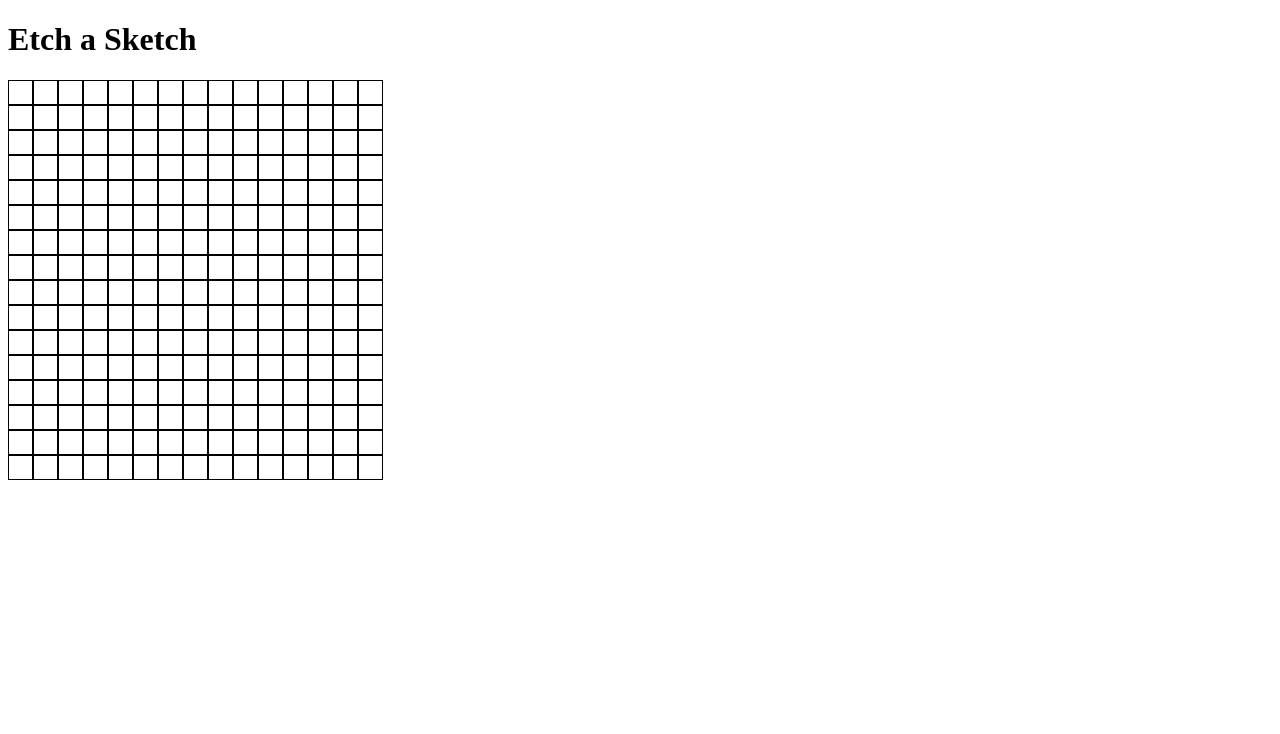
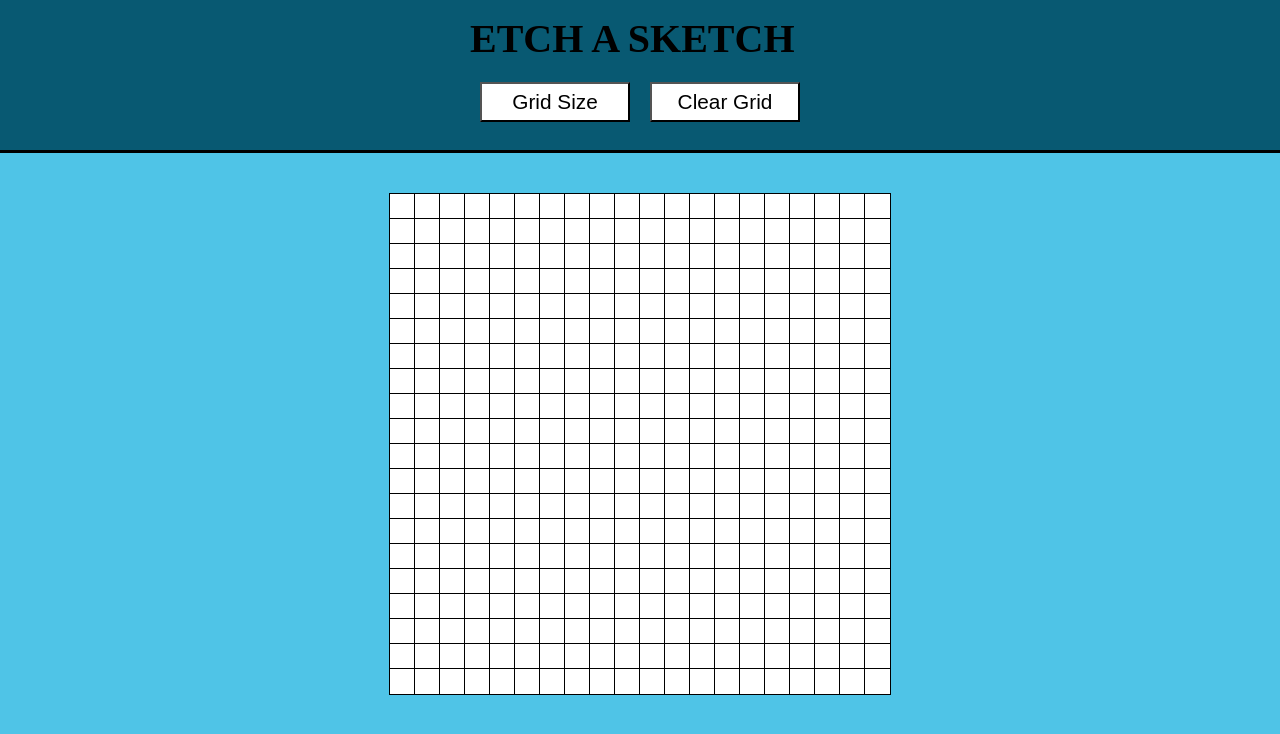
Before and after one commit to Jan0Fu/etch-a-sketch, a plain HTML site: page index.html in a window 1280 px wide. Drawn offline with Linux system fonts and the light colour scheme.

Commit message:
Completed main features of etch a sketch project

```diff
--- a/etchasketch.js
+++ b/etchasketch.js
@@ -1,6 +1,56 @@
-const container = document.querySelector('.container');
+const gridsize = document.querySelector('#btn-grid');
+const gridclear= document.querySelector('#btn-clear');
+const gridcontainer = document.querySelector('.grid-container')
+let a, b, c = 0
 
-for (let i = 1; i < 257; i++) {
-  const div = document.createElement('div');
-  container.appendChild(div);
+window.addEventListener('load', gridDefault);
+
+function gridDefault() {
+    for (let i=0; i<20 * 20; i++) {
+        const divcreate = document.createElement('div');
+        gridcontainer.appendChild(divcreate);
+    }
+    paint();
 }
+
+function paint() {
+    document.querySelectorAll('.grid-container div').forEach(div => {
+        div.addEventListener('mouseover', (e) => {
+            randColor()
+            e.target.style.backgroundColor = 'rgb(' + a + ',' + b + ',' + c + ')';
+        })
+    })
+}
+
+gridsize.addEventListener('click', () => {
+    gridinput = prompt("Enter number between 1 to 60.")
+    if (0 < gridinput && gridinput < 61) {
+        gridcontainer.setAttribute('style', `grid-template-columns: repeat(${gridinput}, 1fr); grid-template-rows: repeat(${gridinput}, 1fr);`)
+        while (gridcontainer.firstChild) {
+            gridcontainer.firstChild.remove()
+        }
+        for (let i=0; i<gridinput**2; i++) {
+            const divcreate = document.createElement('div');
+            gridcontainer.appendChild(divcreate);
+        }
+        document.querySelectorAll('.grid-container div').forEach(div => {
+            div.style.backgroundColor = "white";
+        })
+        paint();
+    }
+    else {
+        alert("Please enter whole number between 1 to 60.")
+    }
+})
+
+gridclear.addEventListener('click', () => {
+    document.querySelectorAll('.grid-container div').forEach(div => {
+        div.style.backgroundColor = "white";
+    })
+})
+
+function randColor() {
+    a = Math.floor(Math.random() * 256);
+    b = Math.floor(Math.random() * 256);
+    c = Math.floor(Math.random() * 256);
+}
--- a/index.html
+++ b/index.html
@@ -8,8 +8,15 @@
     <link rel="stylesheet" href="./styles.css"/>
 </head>
 <body>
-    <h1 id="title">Etch a Sketch</h1>
+    <div class="headerall">
+        <header>
+            <h1>ETCH A SKETCH</h1>
+            <button id="btn-grid" class="btn">Grid Size</button>
+            <button id="btn-clear" class="btn">Clear Grid</button>
+        </header>
+    </div>
     <div class="container">
+        <div class="grid-container"></div>
     </div>
     <script src="./etchasketch.js"></script>
 </body>
--- a/styles.css
+++ b/styles.css
@@ -1,20 +1,73 @@
 * {
-    box-sizing: border-box;
+    margin: 0;
+}
+
+body {
+    background-color: rgb(79, 196, 231);
+}
+
+.headerall {
+    background-color: rgb(8, 89, 114);
+    width: 100%;
+    height: 150px;
+    z-index: 0;
+    border-bottom: 3px solid black;
+}
+
+.headerall header {
+    height: 80%;
+    display: grid;
+    grid-template-areas:
+    "a a"
+    "b c";
+    align-items: center;
+    justify-content: center;
+}
+
+header h1 {
+    margin-top: 15px;
+    font-size: 2.5em;
+    grid-area: a;
+}
+
+.btn {
+    display: inline-block;
+    background-color: #fff;
+    margin: 20px 10px;
+    font-size: 1.3em;
+    height: 40px;
+    width: 150px;
+}
+
+#btn-grid {
+    grid-area: b
+}
+
+#btn-clear {
+    grid-area: c
 }
 
 .container {
+    width: 80%;
+    padding: 0;
     display: flex;
-    flex-wrap: wrap;
+    justify-content: center;
+    margin: auto;
 }
 
-.container>div {
+.grid-container {
+    margin: 40px 0 0 0;
     border: 1px solid black;
-    height: 25px;
-    width: 25px;
+    height: 500px;
+    width: 500px;
+    background-color: #fff;
+    display: grid;
+    grid-template-columns: repeat(20, 1fr);
+    grid-template-rows: repeat(20, 1fr);
 }
 
-.container>div:nth-child(16n + 1) {
-    width: 100%;
-    border: 0;
-    height: 0;
+.grid-container div {
+    margin: -1px;
+    border: 1px solid black;
+    background-color: #fff;
 }
```
